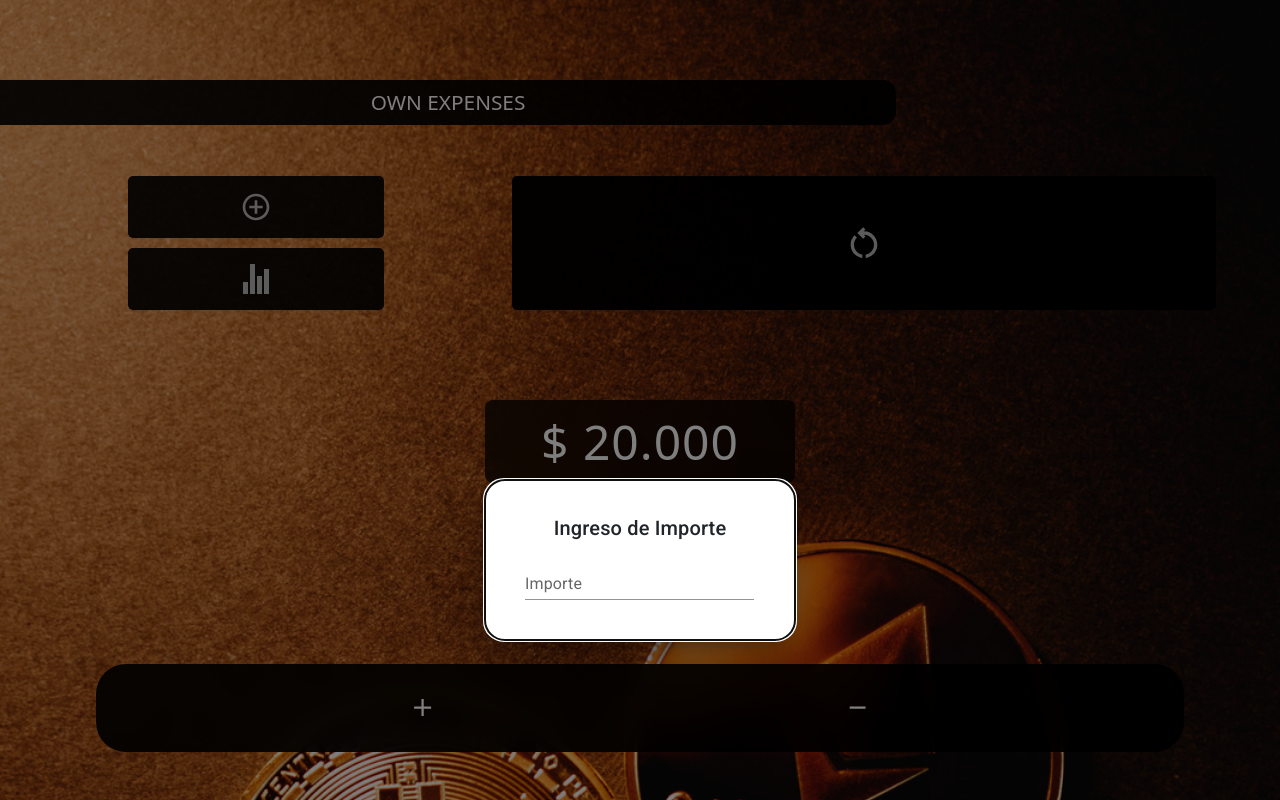
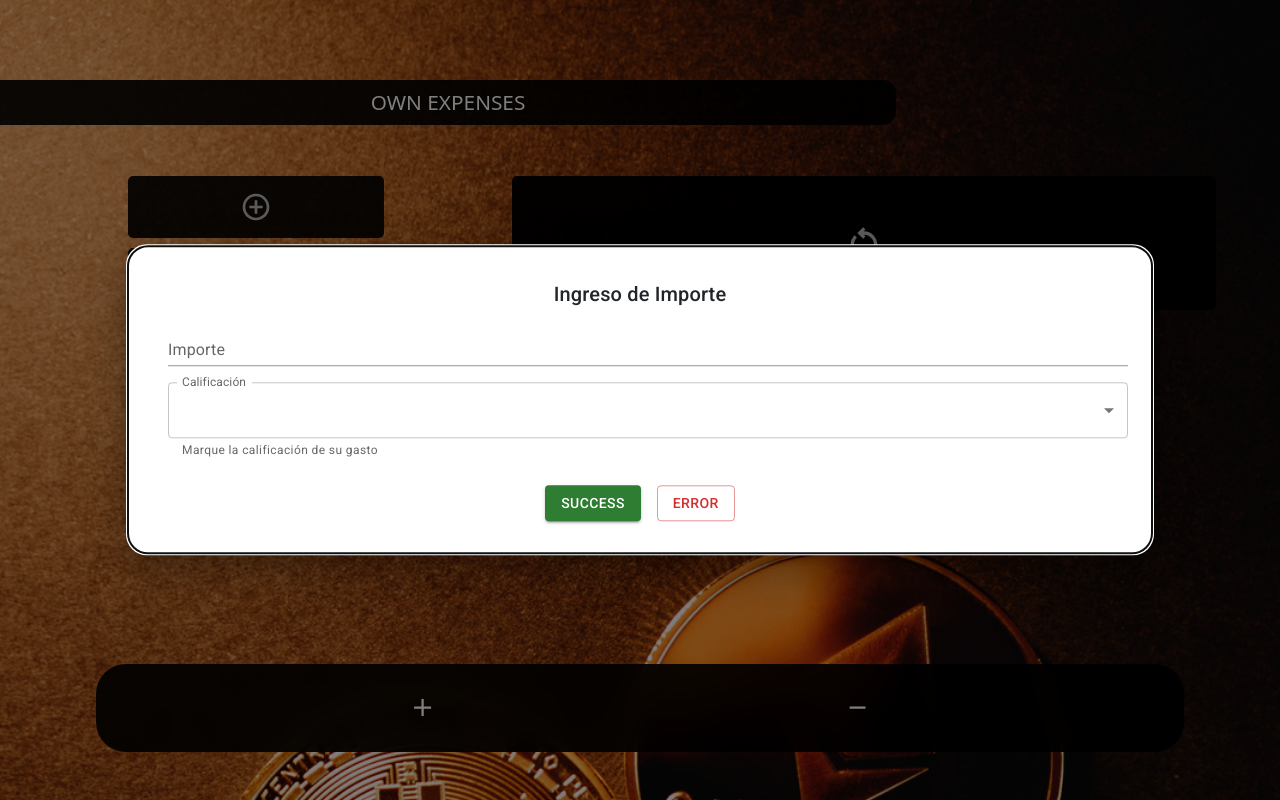
Before and after one commit to ignaarguello/Own-Expenses-App, a React (Create React App) app: page / in a window 1280 px wide. Both pictures are taken after a click on the icon 422 px from the left and 708 px from the top of the page. Built offline with nearby package versions, Linux system fonts and the light colour scheme.

Commit message:
Casi listo el modal

```diff
--- a/src/components/MenuFooter/AddIcon/AddIcon.jsx
+++ b/src/components/MenuFooter/AddIcon/AddIcon.jsx
@@ -11,18 +11,37 @@ import Typography from '@mui/material/Typography';
 
 //Import del Input de Material UI
 import TextField from '@mui/material/TextField';
+import MenuItem from '@mui/material/MenuItem';
+import Stack from '@mui/material/Stack';
+import Button from '@mui/material/Button';
 
 const style = {
     position: 'absolute',
-    top: '70%',
+    top: '50%',
     left: '50%',
     transform: 'translate(-50%, -50%)',
-    width: 310,
+    width: '80%',
     bgcolor: 'background.paper',
     borderRadius: '20px',
     boxShadow: 24,
     p: 4,
 };
+
+//Variable con los datos para el select
+const Items_Select = [
+    {
+        value: 'Combustible',
+        label: 'Combustible',
+    },
+    {
+        value: 'Inversiones',
+        label: 'Inversiones',
+    },
+    {
+        value: 'Otros Gastos',
+        label: 'Otros Gastos',
+    },
+]
 
 
 export default function AddIcon() {
@@ -53,19 +72,43 @@ export default function AddIcon() {
                         <Typography id="transition-modal-title" variant="h6" component="h2" align='center'>
                             Ingreso de Importe
                         </Typography>
-                        {/* Box del input del Modal */}
+                        {/* Box del Input del Modal */}
                         <Box
                             component="form"
                             sx={{
-                                '& > :not(style)': { m: 1, width: '25ch' },
+                                '& > :not(style)': { m: 1, width: '100%' },
                             }}
                             noValidate
                             autoComplete="off"
                         >
                             <TextField id="standard-basic" label="Importe" variant="standard" />
+                            <TextField
+                                id="outlined-select-currency"
+                                select
+                                label="Calificación"
+                                defaultValue="EUR"
+                                helperText="Marque la calificación de su gasto"
+                                sx={{
+                                    width: '100%',
+                                }}
+                            >
+                                {Items_Select.map((option) => (
+                                    <MenuItem key={option.value} value={option.value}>
+                                        {option.label}
+                                    </MenuItem>
+                                ))}
+                            </TextField>
                         </Box>
+                        {/* Box de los Botones */}
+                        <Stack direction="row" spacing={2} justifyContent='center' sx={{ mt: '1rem' }}>
+                            <Button variant="contained" color="success">
+                                Success
+                            </Button>
+                            <Button variant="outlined" color="error">
+                                Error
+                            </Button>
+                        </Stack>
                     </Box>
-                    {/* Box del Input del Modal */}
                 </Fade>
             </Modal>
         </>
```
